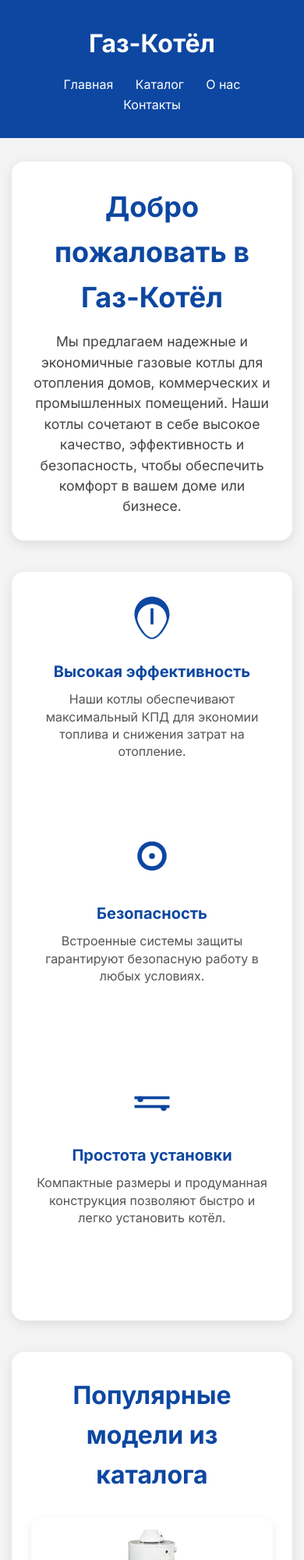
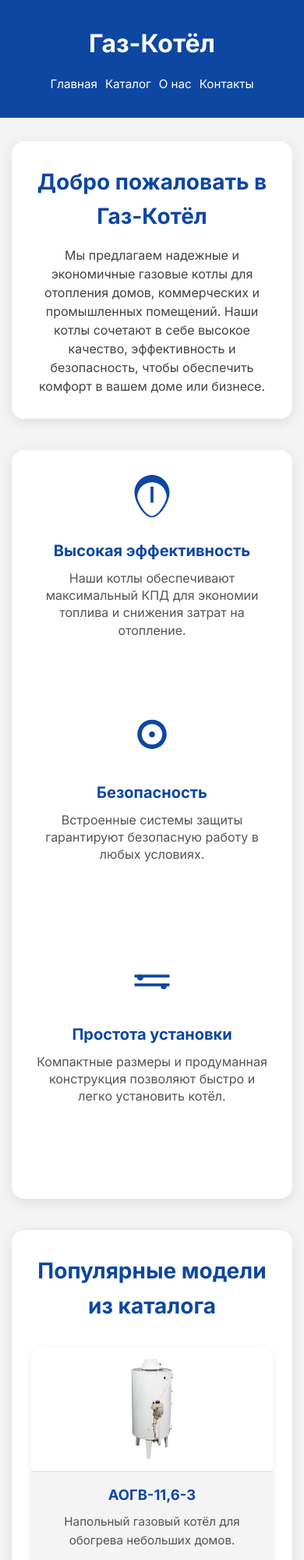
Before and after one commit to scencort/gaz-kotel-website, a plain HTML site: page index.html in a window 390 px wide. Shown: the top 2000 px of the page at 78% size. Drawn offline with nearby package versions, Linux system fonts and the light colour scheme.

Commit message:
Update index.html

```diff
--- a/index.html
+++ b/index.html
@@ -19,6 +19,10 @@
       margin: 0;
       padding: 0;
       box-sizing: border-box;
+    }
+
+    html {
+      scroll-behavior: smooth;
     }
 
     body {
@@ -45,14 +49,18 @@
 
     nav {
       margin-top: 15px;
+      display: flex;
+      flex-wrap: wrap;
+      justify-content: center;
+      gap: 10px;
     }
 
     nav a {
-      margin: 0 12px;
       color: var(--white);
       text-decoration: none;
       font-weight: 500;
       transition: color 0.3s ease;
+      font-size: 1rem;
     }
 
     nav a:hover {
@@ -148,8 +156,8 @@
       display: flex;
       flex-direction: column;
       text-align: center;
-      text-decoration: none; /* убираем подчёркивание */
-      color: inherit;         /* наследуем цвет текста */
+      text-decoration: none;
+      color: inherit;
     }
 
     .highlight-product:hover {
@@ -224,18 +232,55 @@
       }
     }
 
-    @media (max-width: 480px) {
+    @media (max-width: 768px) {
       header h1 {
         font-size: 2rem;
       }
 
+      nav a {
+        font-size: 0.95rem;
+      }
+
+      .intro h2 {
+        font-size: 1.75rem;
+      }
+
+      .intro p {
+        font-size: 1rem;
+      }
+
+      .highlight-products h2 {
+        font-size: 1.75rem;
+      }
+
+      .highlight-product {
+        width: 100%;
+        max-width: 320px;
+      }
+
+      .feature-item {
+        max-width: 320px;
+      }
+    }
+
+    @media (max-width: 480px) {
       main {
         padding: 30px 15px;
         gap: 40px;
       }
 
-      .highlight-product {
-        width: 100%;
+      .highlight-product img {
+        height: 160px;
+      }
+
+      .btn-primary {
+        padding: 10px 20px;
+        font-size: 0.95rem;
+      }
+
+      footer {
+        font-size: 13px;
+        padding: 15px;
       }
     }
   </style>
```
